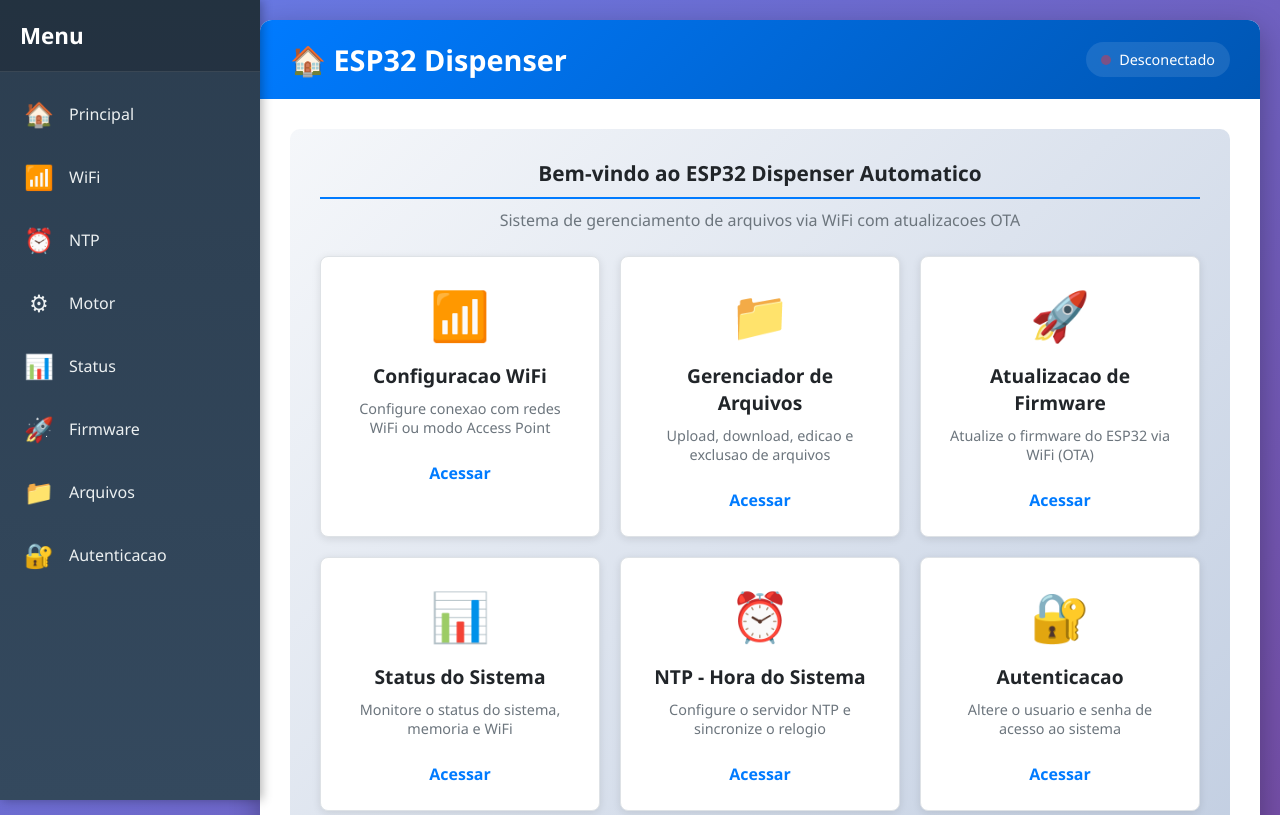
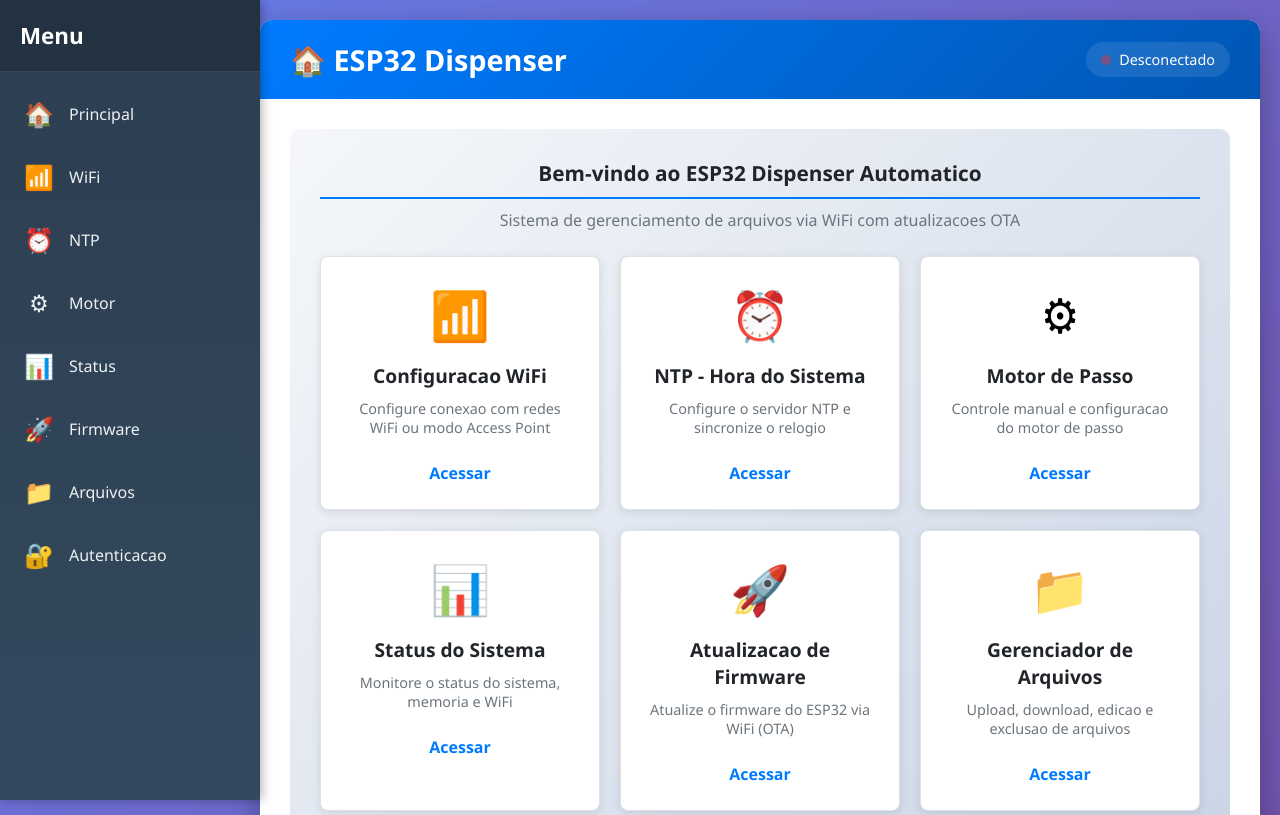
Before and after one commit to felipeosmar/Dispenser-Automatico, a plain HTML site: page data/web/index.html in a window 1280 px wide. Shown: the top 815 px of the page. Drawn offline with Linux system fonts and the light colour scheme; no server answers.

Commit message:
Ajuste visual interface web e removido função log.

```diff
--- a/data/web/index.html
+++ b/data/web/index.html
@@ -25,10 +25,24 @@
                         </div>
 
                         <div class="feature-card">
-                            <div class="feature-icon">📁</div>
-                            <h3>Gerenciador de Arquivos</h3>
-                            <p>Upload, download, edicao e exclusao de arquivos</p>
-                            <a href="/filemanager" class="feature-link">Acessar</a>
+                            <div class="feature-icon">⏰</div>
+                            <h3>NTP - Hora do Sistema</h3>
+                            <p>Configure o servidor NTP e sincronize o relogio</p>
+                            <a href="/ntp" class="feature-link">Acessar</a>
+                        </div>
+
+                        <div class="feature-card">
+                            <div class="feature-icon">&#9881;</div>
+                            <h3>Motor de Passo</h3>
+                            <p>Controle manual e configuracao do motor de passo</p>
+                            <a href="/stepper" class="feature-link">Acessar</a>
+                        </div>
+
+                        <div class="feature-card">
+                            <div class="feature-icon">📊</div>
+                            <h3>Status do Sistema</h3>
+                            <p>Monitore o status do sistema, memoria e WiFi</p>
+                            <a href="/status" class="feature-link">Acessar</a>
                         </div>
 
                         <div class="feature-card">
@@ -39,17 +53,10 @@
                         </div>
 
                         <div class="feature-card">
-                            <div class="feature-icon">📊</div>
-                            <h3>Status do Sistema</h3>
-                            <p>Monitore o status do sistema, memoria e WiFi</p>
-                            <a href="/status" class="feature-link">Acessar</a>
-                        </div>
-
-                        <div class="feature-card">
-                            <div class="feature-icon">⏰</div>
-                            <h3>NTP - Hora do Sistema</h3>
-                            <p>Configure o servidor NTP e sincronize o relogio</p>
-                            <a href="/ntp" class="feature-link">Acessar</a>
+                            <div class="feature-icon">📁</div>
+                            <h3>Gerenciador de Arquivos</h3>
+                            <p>Upload, download, edicao e exclusao de arquivos</p>
+                            <a href="/filemanager" class="feature-link">Acessar</a>
                         </div>
 
                         <div class="feature-card">
```
Also changed, not shown: 1 other file.
